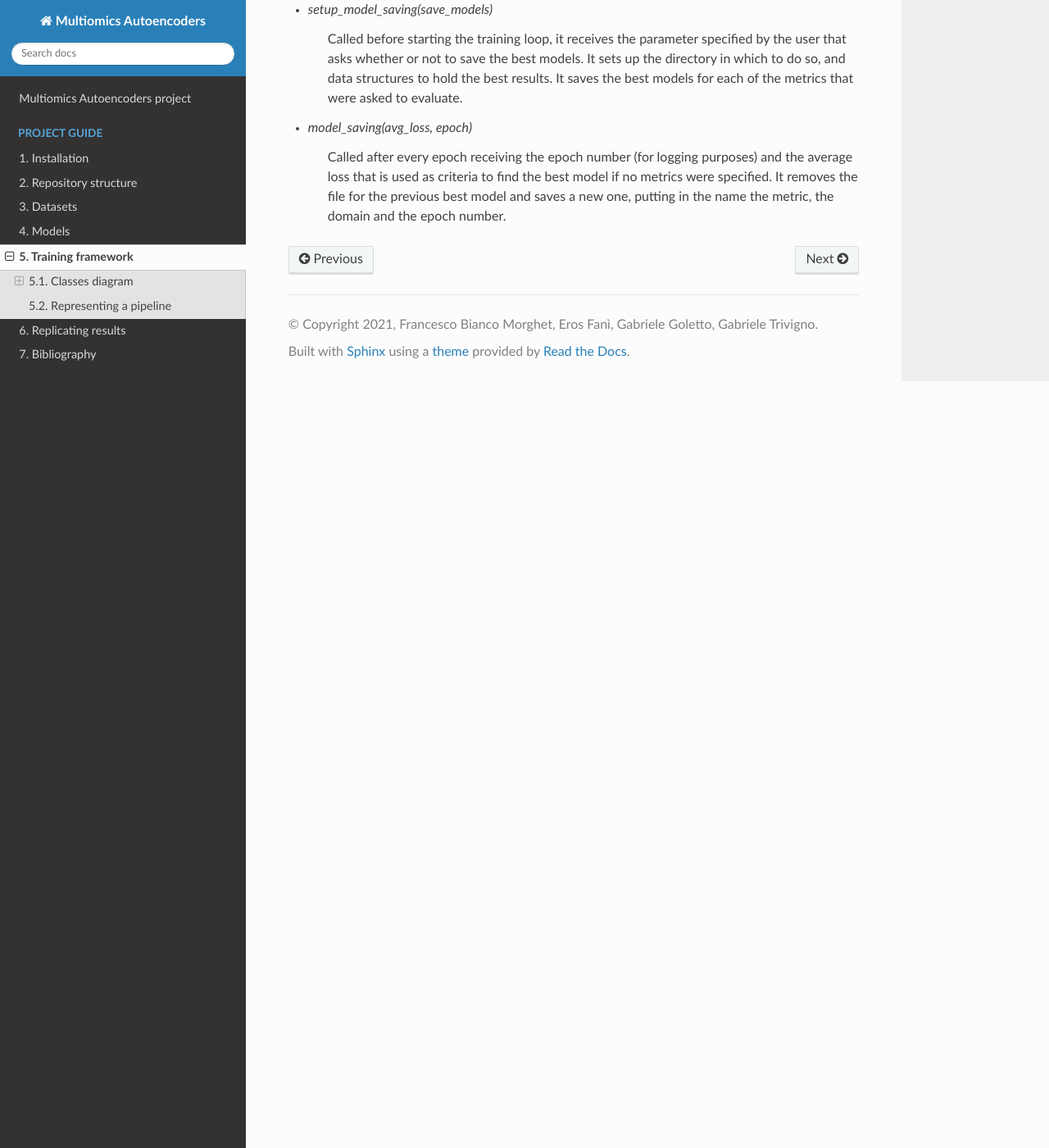
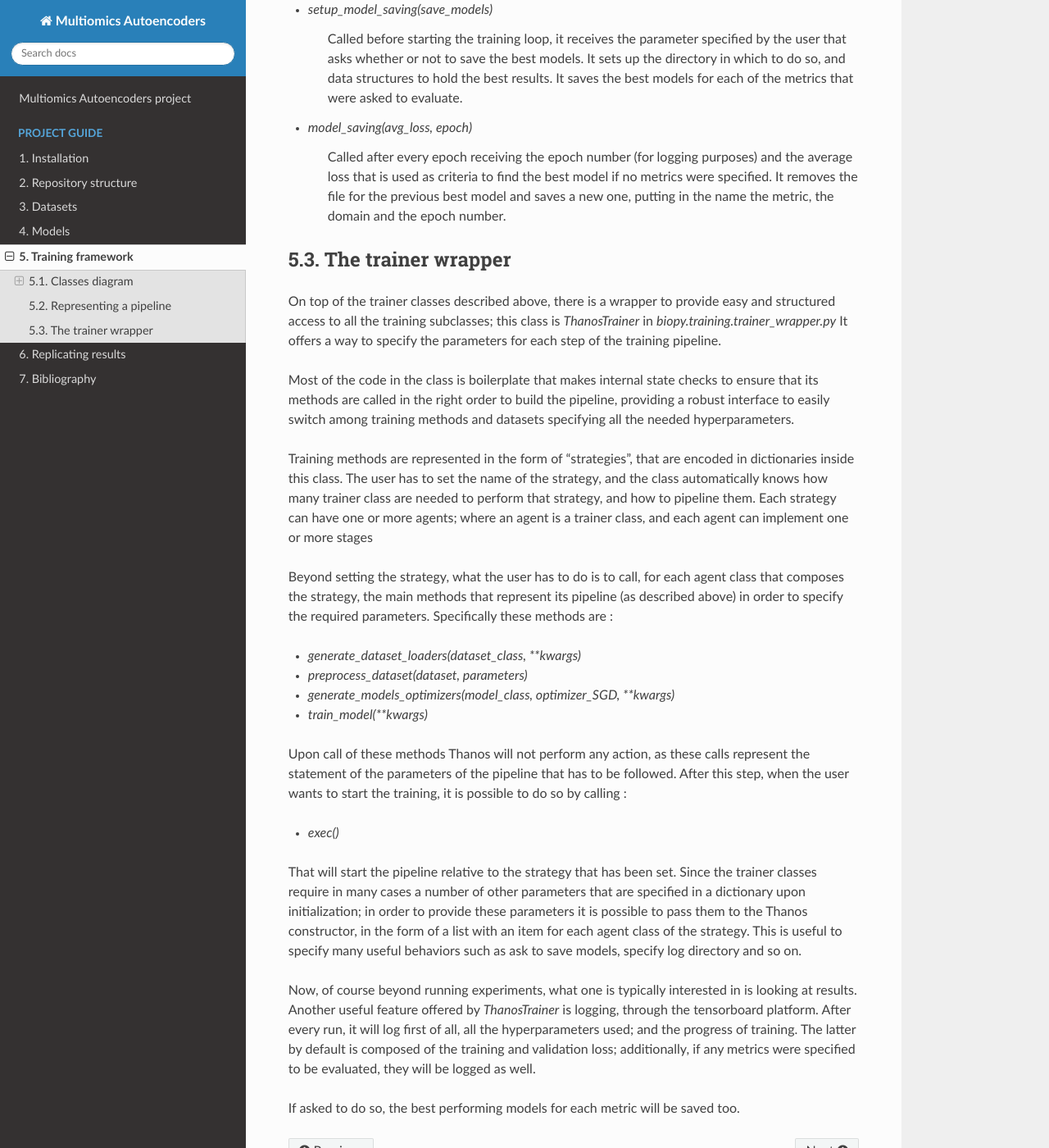
Before and after one commit to ezius07/biopy, a Sphinx documentation site: the page built from docs/framework.rst, in a window 1280 px wide and 1400 px high, scrolled down 3422 px. Shown: the whole window at 82% size. Built offline with Sphinx 7.4.7 and the Read the Docs theme 2.0.0, drawn with Linux system fonts in a browser that asks for light colours.

Commit message:
doc update
- finalized docs; only missing command example for the main experiments
- temporary fix in run.py to see the package

```diff
--- a/docs/conf.py
+++ b/docs/conf.py
@@ -35,6 +35,7 @@ release = '1.0'
 extensions = [
     'sphinx_rtd_theme',
     'sphinxcontrib.bibtex',
+    'sphinx.ext.autosectionlabel'
 ]
 
 bibtex_bibfiles = ['refs.bib']
--- a/docs/framework.rst
+++ b/docs/framework.rst
@@ -150,3 +150,52 @@ All the other classes get these methods "for free" and can use them with no need
     Called after every epoch receiving the epoch number (for logging purposes) and the average loss that is used
     as criteria to find the best model if no metrics were specified. It removes the file for the
     previous best model and saves a new one, putting in the name the metric, the domain and the epoch number.
+
+
+The trainer wrapper
+============================
+
+On top of the trainer classes described above, there is a wrapper to provide easy and structured
+access to all the training subclasses; this class is `ThanosTrainer` in `biopy.training.trainer_wrapper.py`
+It offers a way to specify the parameters for each step of the training pipeline.
+
+Most of the code in the class is boilerplate that makes internal state checks to ensure that its methods
+are called in the right order to build the pipeline, providing a robust interface to easily switch
+among training methods and datasets specifying all the needed hyperparameters.
+
+Training methods are represented in the form of "strategies", that are encoded in dictionaries inside this class.
+The user has to set the name of the strategy, and the class automatically knows how many trainer class are needed to perform
+that strategy, and how to pipeline them.
+Each strategy can have one or more agents; where an agent is a trainer class, and each agent can implement one or more stages
+
+Beyond setting the strategy, what the user has to do is to call, for each agent class that composes the strategy,
+the main methods that represent its pipeline (as described above) in order to specify the required parameters.
+Specifically these methods are :
+
+* `generate_dataset_loaders(dataset_class, **kwargs)`
+
+* `preprocess_dataset(dataset, parameters)`
+
+* `generate_models_optimizers(model_class, optimizer_SGD, **kwargs)`
+
+* `train_model(**kwargs)`
+
+Upon call of these methods Thanos will not perform any action, as these calls represent the statement of
+the parameters of the pipeline that has to be followed. After this step, when the user wants to start
+the training, it is possible to do so by calling :
+
+* `exec()`
+
+That will start the pipeline relative to the strategy that has been set.
+Since the trainer classes require in many cases a number of other parameters that are specified in a dictionary upon initialization; in order
+to provide these parameters it is possible to pass them to the Thanos constructor, in the form of a list with
+an item for each agent class of the strategy.
+This is useful to specify many useful behaviors such as ask to save models, specify log directory and so on.
+
+Now, of course beyond running experiments, what one is typically interested in is looking at results.
+Another useful feature offered by `ThanosTrainer` is logging, through the tensorboard platform.
+After every run, it will log first of all, all the hyperparameters used; and the progress of training.
+The latter by default is composed of the training and validation loss; additionally, if any metrics were specified to
+be evaluated, they will be logged as well.
+
+If asked to do so, the best performing models for each metric will be saved too.
--- a/docs/installing.rst
+++ b/docs/installing.rst
@@ -14,7 +14,7 @@ To download the source code, you can run this command:
 
 .. code:: console
 
-    $ git clone https://github.com/Erosinho13/Multiomics_autoencoders_BioProject
+    $ git clone https://github.com/BioPyTeam/biopy
 
 
 .. note::
```
Also changed, not shown: docs/runs.rst (+27 -12 lines), 1 other file.
